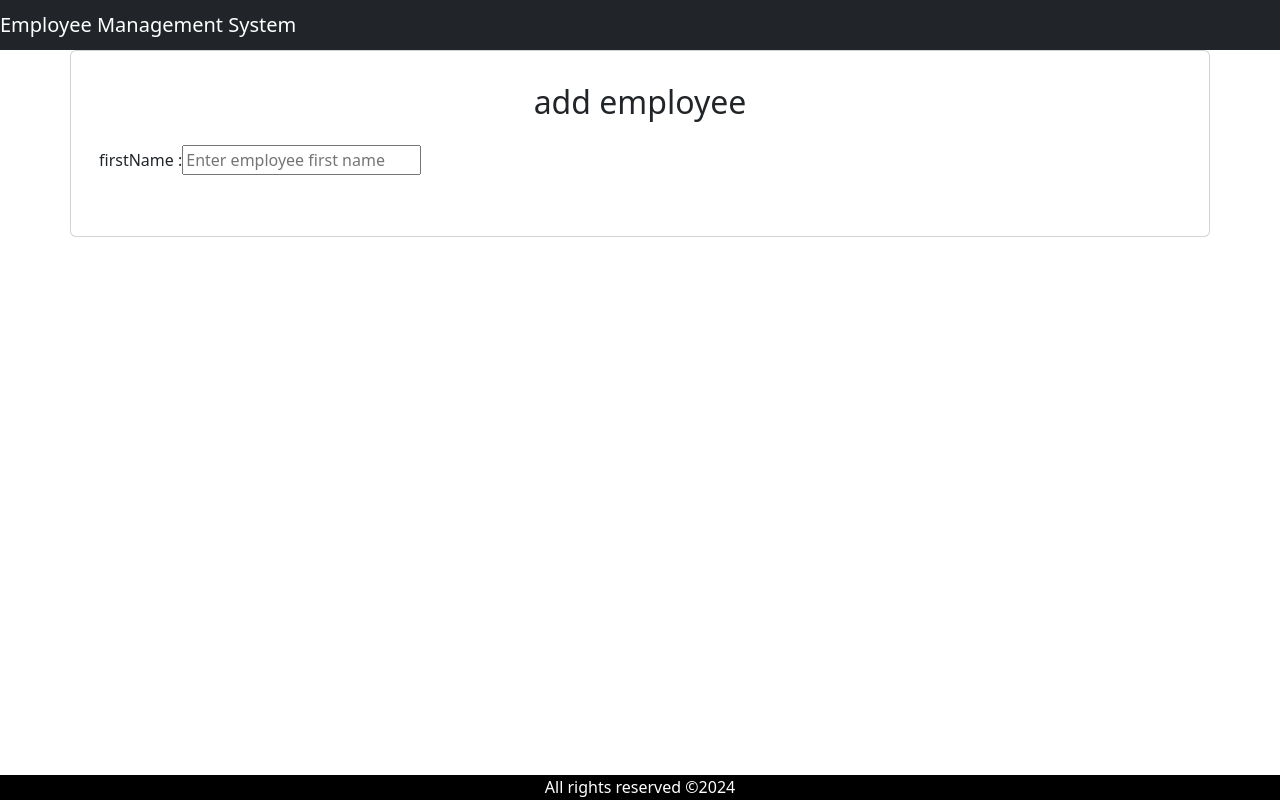
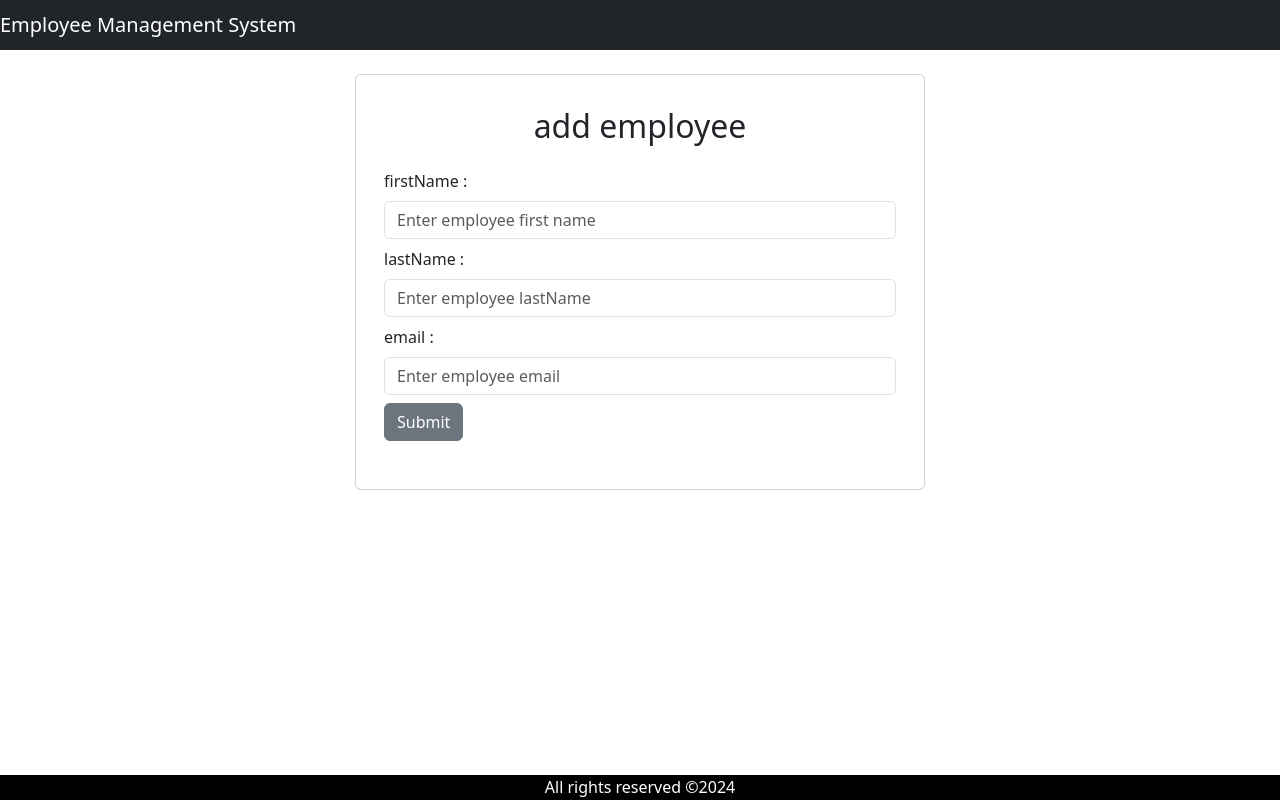
Before and after one commit to Cyril-Muchiri/EMS-simple-React-SpringBoot3-, a React (Vite) app in the folder ems-frontend/: page / in a window 1280 px wide. Both pictures are taken after a click on the button "Add". Built offline with nearby package versions, Linux system fonts and the light colour scheme; no server answers.

Commit message:
configured add routes

```diff
--- a/ems-frontend/src/components/EmployeeComponent.jsx
+++ b/ems-frontend/src/components/EmployeeComponent.jsx
@@ -1,34 +1,92 @@
 import React, { useState } from "react";
+import { useNavigate } from "react-router-dom";
+import { createEmployee } from "../services/EmployeeService";
 
 const EmployeeComponent = () => {
-
   const [firstName, setFirstname] = useState("");
   const [lastName, setLastname] = useState("");
   const [email, setEmail] = useState("");
 
-  return(
+  const navigator = useNavigate();
+
+  function handleFirstName(e) {
+    setFirstname(e.target.value);
+  }
+
+  function handleLastName(e) {
+    setLastname(e.target.value);
+  }
+  function handleEmail(e) {
+    setEmail(e.target.value);
+  }
+
+  function saveEmployee(e) {
+    e.preventDefault();
+
+    const employee = { firstName, lastName, email };
+    console.log(employee);
+
+    createEmployee(employee).then((response) => {
+      console.log(response.data);
+      navigator("/employees");
+    });
+  }
+
+  return (
     <div className="container">
+      <br />
       <div className="row">
-    <div className="card">
+        <div className="card col-md-6 offset-md-3 offset-md-3">
           <h2 className="text-center">add employee</h2>
           <div className="card-body">
             <form action="">
               <div className="form-group mb-2">
                 <label className="form-label">firstName :</label>
-                    <input type="text"
+                <input
+                  type="text"
                   placeholder="Enter employee first name"
                   name="firstName"
-                    value={firstName} />
+                  value={firstName}
+                  className="form-control"
+                  onChange={handleFirstName}
+                />
+              </div>
 
+              <div className="form-group mb-2">
+                <label className="form-label">lastName :</label>
+                <input
+                  type="text"
+                  placeholder="Enter employee lastName"
+                  name="lastName"
+                  value={lastName}
+                  className="form-control"
+                  onChange={handleLastName}
+                />
               </div>
+              <div className="form-group mb-2">
+                <label className="form-label">email :</label>
+                <input
+                  type="email"
+                  placeholder="Enter employee email"
+                  name="email"
+                  value={email}
+                  className="form-control"
+                  onChange={handleEmail}
+                />
+              </div>
+              <button
+                type="button"
+                class="btn btn-secondary"
+                onClick={saveEmployee}
+              >
+                Submit
+              </button>
             </form>
           </div>
         </div>
-
       </div>
-
     </div>
-  )
+  );
 };
 
 export default EmployeeComponent;
--- a/ems-frontend/src/components/ListEmployee.jsx
+++ b/ems-frontend/src/components/ListEmployee.jsx
@@ -26,9 +26,11 @@ const ListEmployee = () => {
   return (
     <div className="container">
       <h3>List of Employees</h3>
+
       <button type="button" class="btn btn-secondary" onClick={addNewEmployee}>
         Add
       </button>
+
 
       <table className="table table-striped table-bordered">
         <thead>
--- a/ems-frontend/src/services/EmployeeService.js
+++ b/ems-frontend/src/services/EmployeeService.js
@@ -1,5 +1,7 @@
 import axios from "axios";
 
-const REST_API_BASE_URL='http://localhost:8080/api/employees';
+const BASE_URL='http://localhost:8080/api/employees';
+const POST_URL='http://localhost:8080/api/employees/add-employee'
 
-export const listOfEmployees=() => axios.get(REST_API_BASE_URL);
+export const listOfEmployees=() => axios.get(BASE_URL);
+export const createEmployee=(employee) => axios.post(POST_URL,employee);
```
Lines whose indentation alone changed are shown as unchanged.
